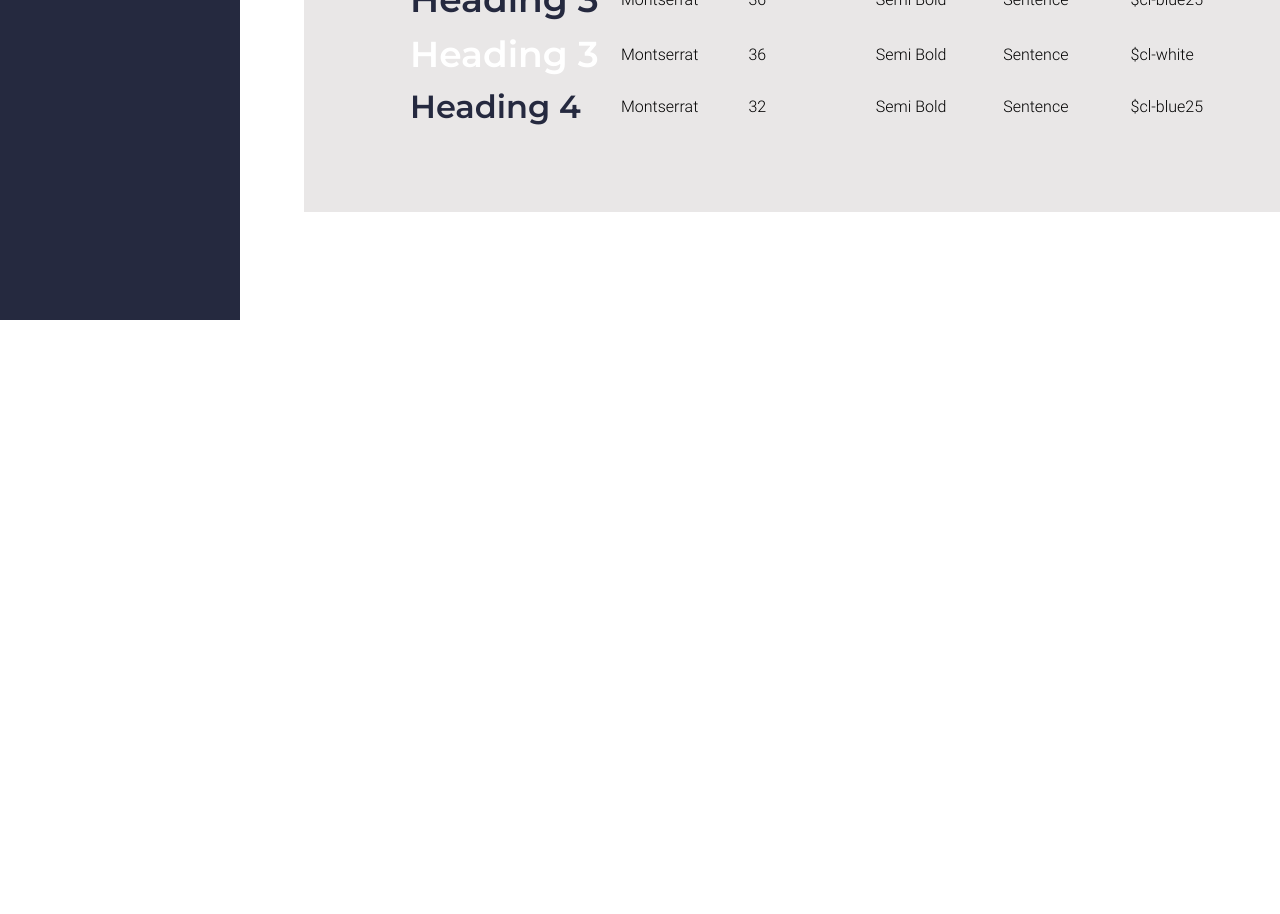
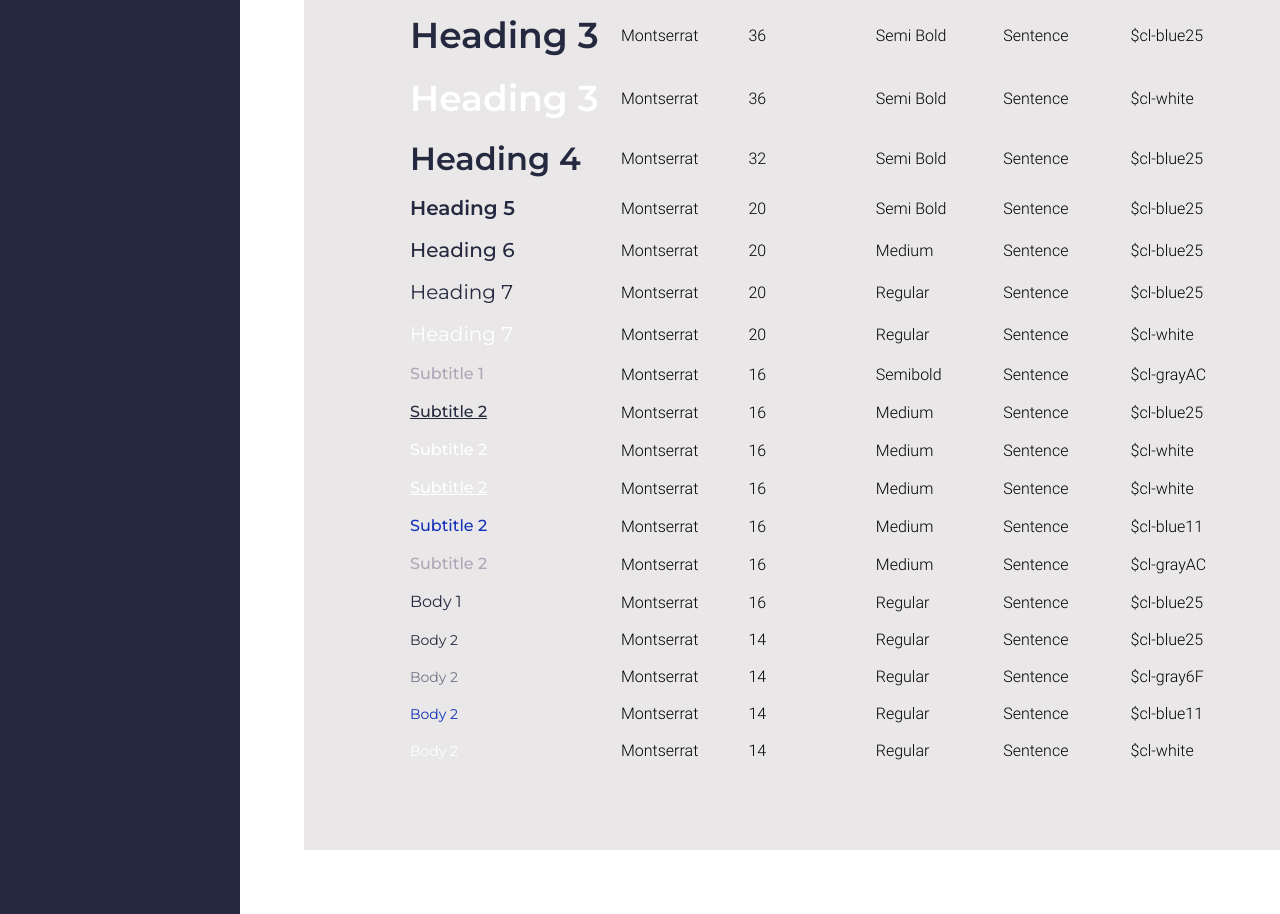
Before and after one commit to mczekajski/car-dealer-app, an Angular app: page /ui/typography in a window 1280 px wide. Shown: the part 480-1394 px from the top of the page. Before the commit the page ends 800 px from the top, so only its background shows below. Built offline with nearby package versions, Linux system fonts and the light colour scheme.

Commit message:
ui2/full-typography

```diff
--- a/src/app/pages/ui-page/typography/typography.component.html
+++ b/src/app/pages/ui-page/typography/typography.component.html
@@ -12,7 +12,7 @@
     <!-- h1 -->
     <tr>
       <td>
-        <h1>Hd 1</h1>
+        <h1 class="is-heading-1">Hd 1</h1>
       </td>
       <td>Montserrat</td>
       <td>64</td>
@@ -24,7 +24,7 @@
     <!-- h2 -->
     <tr>
       <td>
-        <h2>Heading 2</h2>
+        <h2 class="is-heading-2">Heading 2</h2>
       </td>
       <td>Oxanium</td>
       <td>36</td>
@@ -36,7 +36,7 @@
     <!-- h2 -->
     <tr>
       <td>
-        <h2 class="blue">Heading 2</h2>
+        <h2 class="is-heading-2 blue11">Heading 2</h2>
       </td>
       <td>Oxanium</td>
       <td>36</td>
@@ -48,7 +48,7 @@
     <!-- h3 -->
     <tr>
       <td>
-        <h3>Heading 3</h3>
+        <h3 class="is-heading-3">Heading 3</h3>
       </td>
       <td>Montserrat</td>
       <td>36</td>
@@ -60,7 +60,7 @@
     <!-- h3 -->
     <tr>
       <td>
-        <h3 class="white">Heading 3</h3>
+        <h3 class="is-heading-3 white">Heading 3</h3>
       </td>
       <td>Montserrat</td>
       <td>36</td>
@@ -72,7 +72,7 @@
     <!-- h4 -->
     <tr>
       <td>
-        <h4>Heading 4</h4>
+        <h4 class="is-heading-4">Heading 4</h4>
       </td>
       <td>Montserrat</td>
       <td>32</td>
@@ -80,5 +80,185 @@
       <td>Sentence</td>
       <td>$cl-blue25</td>
     </tr>
+
+    <!-- h5 -->
+    <tr>
+      <td>
+        <h5 class="is-heading-5">Heading 5</h5>
+      </td>
+      <td>Montserrat</td>
+      <td>20</td>
+      <td>Semi Bold</td>
+      <td>Sentence</td>
+      <td>$cl-blue25</td>
+    </tr>
+
+    <!-- h6 -->
+    <tr>
+      <td>
+        <h6 class="is-heading-6">Heading 6</h6>
+      </td>
+      <td>Montserrat</td>
+      <td>20</td>
+      <td>Medium</td>
+      <td>Sentence</td>
+      <td>$cl-blue25</td>
+    </tr>
+
+    <!-- h7 -->
+    <tr>
+      <td>
+        <h6 class="is-heading-7">Heading 7</h6>
+      </td>
+      <td>Montserrat</td>
+      <td>20</td>
+      <td>Regular</td>
+      <td>Sentence</td>
+      <td>$cl-blue25</td>
+    </tr>
+
+    <!-- h7 -->
+    <tr>
+      <td>
+        <h6 class="is-heading-7 white">Heading 7</h6>
+      </td>
+      <td>Montserrat</td>
+      <td>20</td>
+      <td>Regular</td>
+      <td>Sentence</td>
+      <td>$cl-white</td>
+    </tr>
+
+    <!-- subtitle-1 -->
+    <tr>
+      <td>
+        <h6 class="is-subtitle-1">Subtitle 1</h6>
+      </td>
+      <td>Montserrat</td>
+      <td>16</td>
+      <td>Semibold</td>
+      <td>Sentence</td>
+      <td>$cl-grayAC</td>
+    </tr>
+
+    <!-- subtitle-2 -->
+    <tr>
+      <td>
+        <h6 class="is-subtitle-2 underline">Subtitle 2</h6>
+      </td>
+      <td>Montserrat</td>
+      <td>16</td>
+      <td>Medium</td>
+      <td>Sentence</td>
+      <td>$cl-blue25</td>
+    </tr>
+
+    <!-- subtitle-2 -->
+    <tr>
+      <td>
+        <h6 class="is-subtitle-2 white">Subtitle 2</h6>
+      </td>
+      <td>Montserrat</td>
+      <td>16</td>
+      <td>Medium</td>
+      <td>Sentence</td>
+      <td>$cl-white</td>
+    </tr>
+
+    <!-- subtitle-2 -->
+    <tr>
+      <td>
+        <h6 class="is-subtitle-2 white underline">Subtitle 2</h6>
+      </td>
+      <td>Montserrat</td>
+      <td>16</td>
+      <td>Medium</td>
+      <td>Sentence</td>
+      <td>$cl-white</td>
+    </tr>
+
+    <!-- subtitle-2 -->
+    <tr>
+      <td>
+        <h6 class="is-subtitle-2 blue11">Subtitle 2</h6>
+      </td>
+      <td>Montserrat</td>
+      <td>16</td>
+      <td>Medium</td>
+      <td>Sentence</td>
+      <td>$cl-blue11</td>
+    </tr>
+
+    <!-- subtitle-2 -->
+    <tr>
+      <td>
+        <h6 class="is-subtitle-2 grayAC">Subtitle 2</h6>
+      </td>
+      <td>Montserrat</td>
+      <td>16</td>
+      <td>Medium</td>
+      <td>Sentence</td>
+      <td>$cl-grayAC</td>
+    </tr>
+
+    <!-- body-1 -->
+    <tr>
+      <td>
+        <span class="is-body-1">Body 1</span>
+      </td>
+      <td>Montserrat</td>
+      <td>16</td>
+      <td>Regular</td>
+      <td>Sentence</td>
+      <td>$cl-blue25</td>
+    </tr>
+
+    <!-- body-2 -->
+    <tr>
+      <td>
+        <span class="is-body-2">Body 2</span>
+      </td>
+      <td>Montserrat</td>
+      <td>14</td>
+      <td>Regular</td>
+      <td>Sentence</td>
+      <td>$cl-blue25</td>
+    </tr>
+
+    <!-- body-2 -->
+    <tr>
+      <td>
+        <span class="is-body-2 gray6F">Body 2</span>
+      </td>
+      <td>Montserrat</td>
+      <td>14</td>
+      <td>Regular</td>
+      <td>Sentence</td>
+      <td>$cl-gray6F</td>
+    </tr>
+
+    <!-- body-2 -->
+    <tr>
+      <td>
+        <span class="is-body-2 blue11">Body 2</span>
+      </td>
+      <td>Montserrat</td>
+      <td>14</td>
+      <td>Regular</td>
+      <td>Sentence</td>
+      <td>$cl-blue11</td>
+    </tr>
+
+    <!-- body-2 -->
+    <tr>
+      <td>
+        <span class="is-body-2 white">Body 2</span>
+      </td>
+      <td>Montserrat</td>
+      <td>14</td>
+      <td>Regular</td>
+      <td>Sentence</td>
+      <td>$cl-white</td>
+    </tr>
   </table>
 </app-ui-window>
--- a/src/app/pages/ui-page/typography/typography.component.scss
+++ b/src/app/pages/ui-page/typography/typography.component.scss
@@ -10,7 +10,7 @@ table {
 
 th, td {
   text-align: left;
-  padding: 4px;
+  padding: 8px 4px;
 }
 
 th {
@@ -26,8 +26,20 @@ td:first-of-type {
   width: calc(25%)
 }
 
-.blue {
+.underline {
+  text-decoration: underline;
+}
+
+.blue11 {
   color: $cl-blue11;
+}
+
+.gray6F {
+  color: $cl-gray6F;
+}
+
+.grayAC {
+  color: $cl-grayAC;
 }
 
 .white {
--- a/src/styles/_headings.scss
+++ b/src/styles/_headings.scss
@@ -1,3 +1,4 @@
+// reset
 h1, h2, h3, h4, h5, h6 {
   margin: 0;
   padding: 0;
@@ -5,32 +6,64 @@ h1, h2, h3, h4, h5, h6 {
   font-weight: normal;
 }
 
-h1 {
+// headings
+.is-heading-1 {
   font: bold 64px/78px $font-primary;
   color: $cl-white;
 }
 
-h2 {
+.is-heading-2 {
   font: 600 36px/45px $font-secondary;
   color: $cl-blue25;
 }
 
-h3 {
+.is-heading-3 {
   font: 600 36px/45px $font-primary;
   color: $cl-blue25;
 }
 
-h4 {
+.is-heading-4 {
   font: 600 32px/39px $font-primary;
   color: $cl-blue25;
 }
 
-h5 {
+.is-heading-5 {
   font: 600 20px/24px $font-primary;
   color: $cl-blue25;
 }
 
-h6 {
+.is-heading-6 {
   font: 500 20px/24px $font-primary;
   color: $cl-blue25;
 }
+
+.is-heading-7 {
+  font: 400 20px/24px $font-primary;
+  color: $cl-blue25;
+}
+
+// subtitles
+.is-subtitle-1 {
+  font: 500 16px/20px $font-primary;
+  color: $cl-grayAC;
+}
+
+.is-subtitle-2 {
+  font: 500 16px/20px $font-primary;
+  color: $cl-blue25;
+}
+
+.is-body-1 {
+  font: 400 16px/20px $font-primary;
+  color: $cl-blue25;
+}
+
+.is-body-1 {
+  font: 400 16px/20px $font-primary;
+  color: $cl-blue25;
+}
+
+.is-body-2 {
+  font: 400 14px/17px $font-primary;
+  color: $cl-blue25;
+}
```
